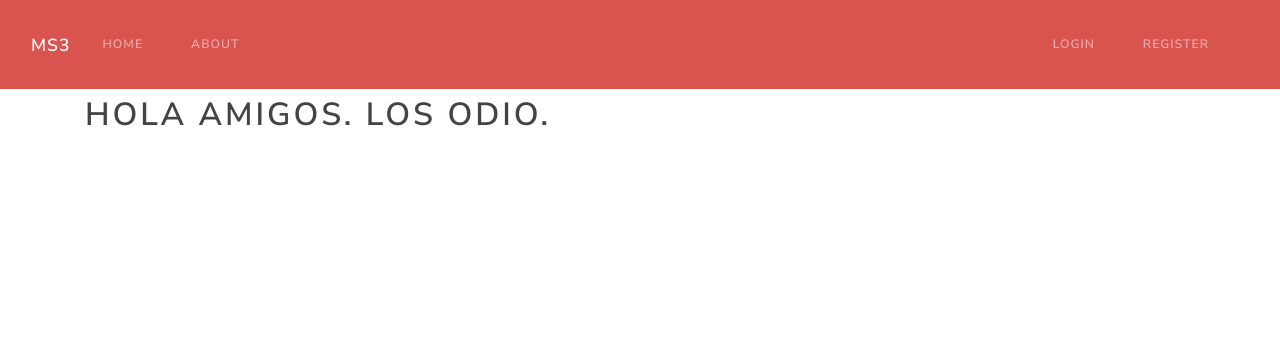
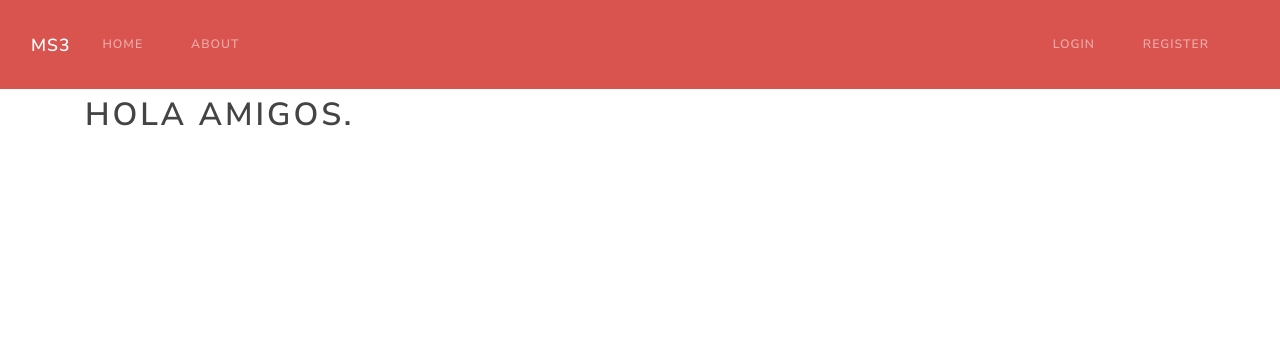
Before and after one commit to GBrachetta/flask-login-test, a Flask app: page / in a window 1280 px wide. Shown: the top 349 px of the page. Run offline with Flask 2, Linux system fonts and the light colour scheme; some libraries are stand-ins or nearby versions.

Commit message:
Updated text in index

```diff
--- a/app/templates/index.html
+++ b/app/templates/index.html
@@ -1,4 +1,4 @@
 {% extends 'layout.html' %}
 {% block content %}
-<h1>Hola amigos. Los odio.</h1>
+<h1>Hola amigos.</h1>
 {% endblock content %}
--- a/app/users.py
+++ b/app/users.py
@@ -1,5 +1,7 @@
 from werkzeug.security import check_password_hash
 from app import login, mongo
+import json
+from bson import ObjectId
 
 
 class User():
```
